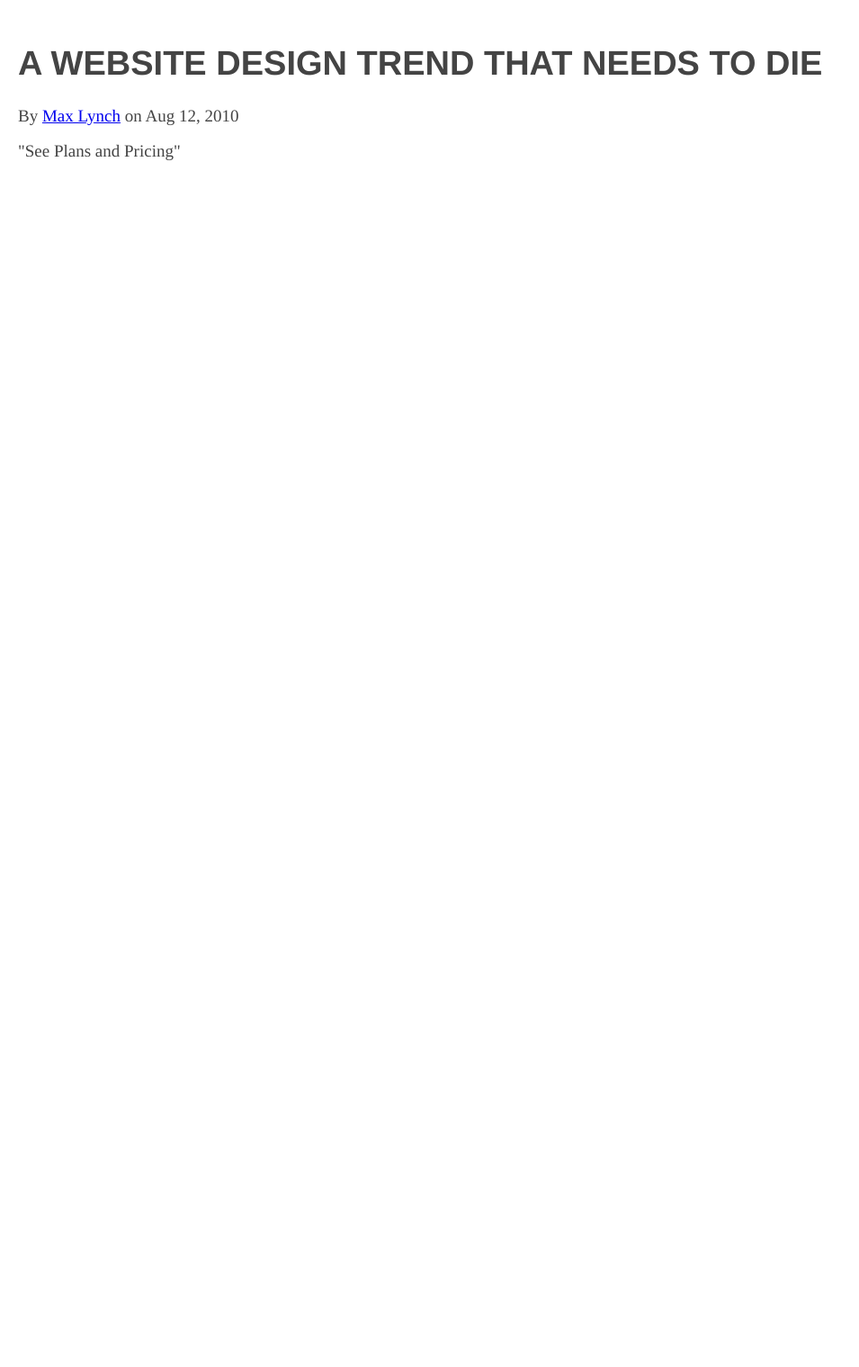
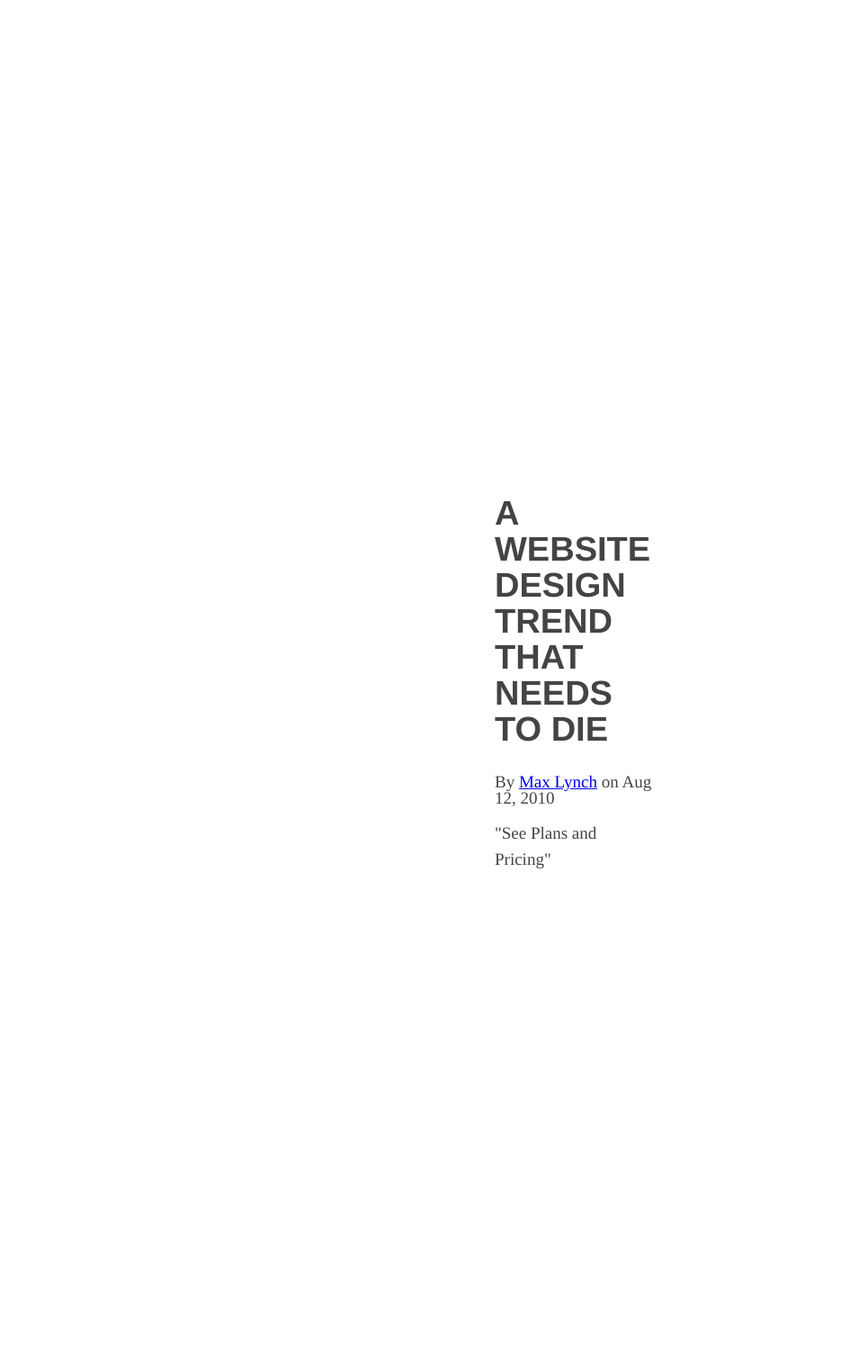
Before and after one commit to mlynch/mlynch.github.com, a Jekyll site: the page built from _posts/2010-08-12-a-website-design-trend-that-needs-to-die.html, in a window 1280 px wide. Shown: the whole page at 90% size, without its empty margins (0-955 px from the left). Built offline with Jekyll 4.4.1, drawn with Linux system fonts in a browser that asks for light colours; Markdown is read by kramdown in place of the engine named in the settings; comment, search, counter and statistics services are not loaded; before the commit the page ends 900 px from its top, so only the background shows below that.

Commit message:
Update clean.css

```diff
--- a/css/clean.css
+++ b/css/clean.css
@@ -72,7 +72,9 @@ h1, h2, h3, h4, h5 {
 #top-bg {
 
 }
-
+body.post-body #wrapper {
+	margin: 550px;
+}
 #wrapper {
   margin-left: 20px;
 }
```
